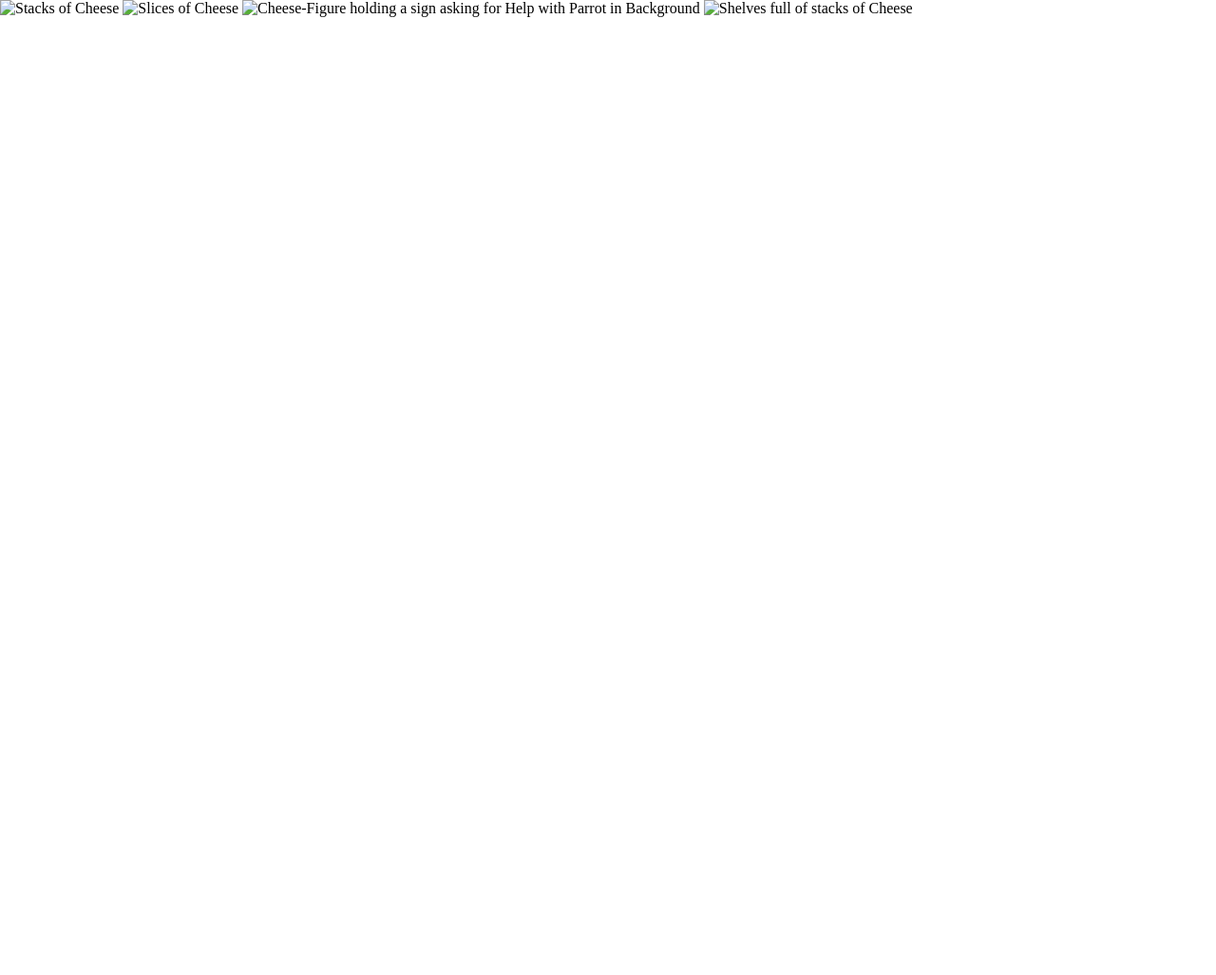
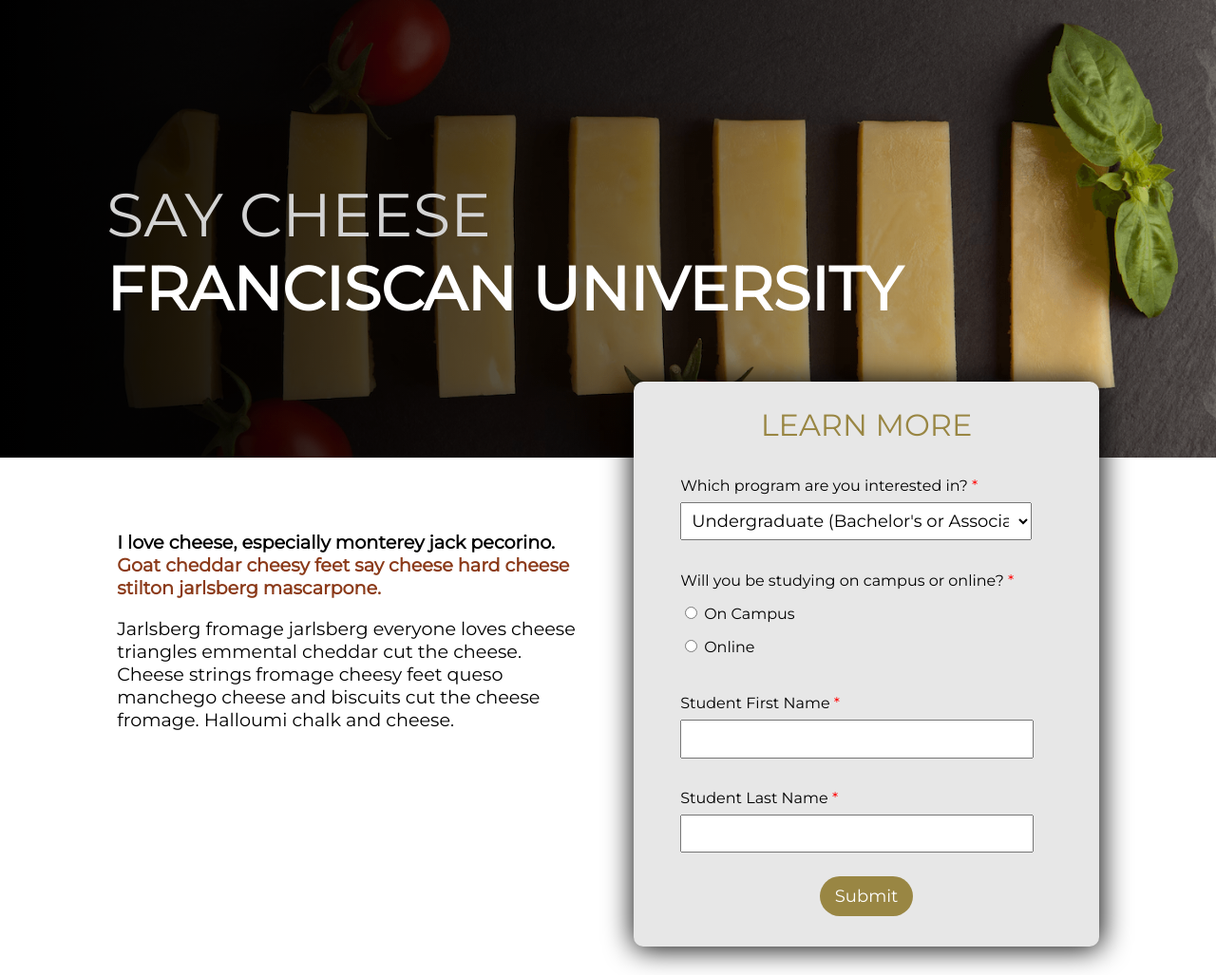
Before and after one commit to KreativeKoder032/FUS-Frontend-Dev-Test, a plain HTML site: page index.html in a window 1280 px wide. Shown: the top 1027 px of the page at 95% size. Before the commit the page ends 800 px from the top, so only its background shows below. Drawn offline with Linux system fonts and the light colour scheme.

Commit message:
First Prototype Completed

```diff
--- /dev/null
+++ b/css/index.css
@@ -0,0 +1,128 @@
+
+label, input, option, select {
+  font-family: 'Montserrat';
+}
+
+
+.cheese-images {
+  display: flex;
+  justify-items: center;
+  flex-wrap: wrap;
+  width: 99vw;
+  object-fit: cover;
+
+}
+.cheese-row-image {
+  flex-shrink: 1;
+  width: 24.75vw;
+  height: 23vw;
+}
+
+@media only screen and (min-width: 300px) and (max-width: 1200px) {
+  .main-text {
+    flex-flow: wrap;
+  }
+  .form-content {
+    width: 99vw;
+  }
+}
+@media only screen and (min-width: 800px) and (max-width: 1200px) {
+  .cheese-row-image {
+      width: 49vw;
+      height: 49vw
+  }
+}
+@media only screen and (min-width: 300px) and (max-width: 800px) {
+  .cheese-row-image {
+      width: 99.99vw;
+      height: 99.99vw;
+  }
+}
+
+.fran-cheese-ad-header h1 {
+  text-transform: uppercase;
+  text-wrap: wrap;
+  font-size: 4em;
+  font-weight: lighter;
+  margin-left: 1em;
+}
+
+.first-paragraph {
+  font-weight: bold;
+  color: #8B3A19;
+}
+
+.first-sentence {
+  color: #000000;
+}
+
+.second-paragraph {
+  font-weight: light
+}
+
+.required:after {
+  content: " *";
+  color: red;
+}
+
+.main-text {
+  display: inline-flex;
+  flex-direction: row-reverse;
+  align-items: start;
+  margin-left: 7.5%;
+  margin-right: 7.5%;
+  margin-bottom: 2em;
+}
+
+.text-content {
+  margin: 2.5%;
+  margin-top: 3em;
+  flex-grow: 1;
+  font-size: larger;
+}
+
+.form-content {
+  background-color: #E7E7E7;
+  flex-grow: 1;
+  height: fit-content;
+  padding-bottom: 2em;
+  margin: 2.5%;
+  margin-top: -5em;
+  border-radius: 10px;
+  box-shadow: 1px 1px 30px 1px;
+}
+
+.form-content h2 {
+  text-align: center;
+  font-weight: lighter;
+  text-transform: uppercase;
+  font-size: xx-large;
+  color: #998643;
+}
+
+.form-content div {
+  margin: 5%;
+  margin-left: 10%;
+  width: 84%;
+}
+
+.form-content label {
+  line-height: 35px;
+}
+
+.form-content .text-input {
+  width: 86%;
+  padding: 0.4em;
+  font-size: large;
+}
+
+
+.form-content select {
+  width: 90%;
+  padding: 0.4em;
+  font-size: large;
+}
+
+.root-lowercase-btn {
+  font-size: large;
+}
--- a/index.html
+++ b/index.html
@@ -4,26 +4,64 @@
     <title>Say Cheese Franciscan University</title>
     <meta charset="utf-8">
     <link href="css/fran.css" rel="stylesheet"/>
+    <link href="css/index.css" rel="stylesheet"/>
+    <link rel="stylesheet" href="https://fonts.googleapis.com/css?family=Montserrat">
     <script src="javascript/main.js" defer></script>
   </head>
   <body>
     <div class="main-division">
       <div class="main-content">
-        <div class="intro-image"></div>
-        <div class="main-text">
-          <div class="text-content">
-
+        <div class="fran-cheese-ad-header" style="background-image: url('./mockup-images/cheesy-header.png');">
+          <div class="fran-cheese-ad-header-gradient">
+            <h1 style="color:lightgray; margin-bottom: 0">Say Cheese</h1>
+            <h1 style="color: white; margin-top:0; font-weight: bold;">Franciscan University</h1>
           </div>
-          <div class="form-content">
-
+        </div>
+        <div class="main-text site-content-box">
+          <div class="form-content site-para-box">
+            <h2>Learn More</h2>
+            <form action="" method="post" class="interest-form">
+              <div class="program-question">
+                <label for="program-select" class="required" aria-required="true">Which program are you interested in?</label>
+                <br>
+                <select name="programs" id="program-select" required>
+                  <option value="undergraduate">Undergraduate (Bachelor's or Associate's)</option>
+                  <option value="graduate-mba">Graduate (Master of Business Administration)</option>
+                  <option value="graduate-MA">Graduate (Master of Arts)</option>
+                  <option value="graduate-MS">Graduate (Master of Science)</option>
+                </select>
+              </div>
+              <div class="location-question">
+                <label for="location-select" class="required" aria-required="true">Will you be studying on campus or online?</label>
+                <br>
+                <input type="radio" id="on-campus" name="location-select" value="on-campus" required />
+                <label for="on-campus">On Campus</label>
+                <br>
+                <input type="radio" id="Online" name="location-select" value="Online" required />
+                <label for="Online">Online</label>
+              </div>
+              <div class="first-name-question">
+                <label for="first-name" class="required" aria-required="true">Student First Name</label>
+                <br>
+                <input type="text" id="first-name" class="text-input" name="first-name" required />
+              </div>
+              <div class="last-name-question">
+                <label for="last-name" class="required" aria-required="true">Student Last Name</label>
+                <br>
+                <input type="text" id="last-name" class="text-input" size="lg" name="last-name" required />
+              </div>
+              <input type="submit" class="root-lowercase-btn" value="Submit" />
+            </form>
+          </div>
+          <div class="text-content site-para-box">
           </div>
         </div>
       </div>
-      <div class="cheese-image">
-        <img src="Mockup Images/cheesy-row-img-1.png" alt="Stacks of Cheese"/>
-        <img src="Mockup Images/cheesy-row-img-2.png" alt="Slices of Cheese"/>
-        <img src="Mockup Images/cheesy-row-img-3.png" alt="Cheese-Figure holding a sign asking for Help with Parrot in Background"/>
-        <img src="Mockup Images/cheesy-row-img-4.png" alt="Shelves full of stacks of Cheese"/>
+      <div class="cheese-images">
+        <img src="mockup-images/cheesy-row-img-1.png" class="cheese-row-image" alt="Stacks of Cheese"/>
+        <img src="mockup-images/cheesy-row-img-2.png" class="cheese-row-image" alt="Slices of Cheese"/>
+        <img src="mockup-images/cheesy-row-img-3.png" class="cheese-row-image" alt="Cheese-Figure holding a sign asking for Help with Parrot in Background"/>
+        <img src="mockup-images/cheesy-row-img-4.png" class="cheese-row-image" alt="Shelves full of stacks of Cheese"/>
       </div>
     </div>
   </body>
--- a/javascript/main.js
+++ b/javascript/main.js
@@ -1,10 +1,10 @@
-const client = new XMLHttpRequest();
-client.open("GET", "/cheese-ipsum.txt");
-client.onreadystatechange = function() {
-  if (client.readyState === 4) {
-    const fileContents = client.responseText;
-    const firstSentence = fileContents.slice(end=fileContents.indexOf("."))
-    const restOfFirstParagraph = fileContents.slice(start=fileContents.indexOf(".")+1, end=fileContents.indexOf("\n") - 1)
+window.onload = AddText;
+
+function AddText() {
+  const fileContents = `I love cheese, especially monterey jack pecorino. Goat cheddar cheesy feet say cheese hard cheese stilton jarlsberg mascarpone.
+  Jarlsberg fromage jarlsberg everyone loves cheese triangles emmental cheddar cut the cheese. Cheese strings fromage cheesy feet queso manchego cheese and biscuits cut the cheese fromage. Halloumi chalk and cheese.`
+  const firstSentence = fileContents.slice(start=0, end=fileContents.indexOf(".") + 1)
+  const restOfFirstParagraph = fileContents.slice(start=fileContents.indexOf(".") + 1, end=fileContents.indexOf("\n"))
   document.getElementsByClassName("text-content")[0].innerHTML =
     `<p class="first-paragraph">
       <span class="first-sentence">
@@ -16,5 +16,3 @@ client.onreadystatechange = function() {
       ${fileContents.slice(fileContents.indexOf("\n") + 1)}
       </p>`
 }
-  client.send();
-}
```
Lines whose indentation alone changed are shown as unchanged.
